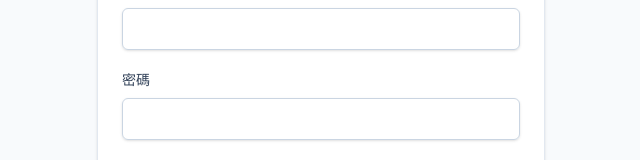
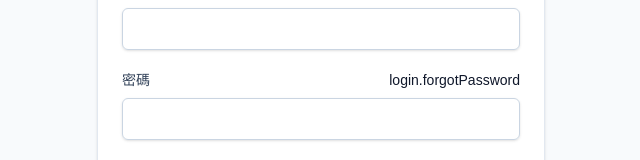
Before and after one commit to FPCLA/Church-admin-web, a Next.js app: page /login in a window 1280 px wide. Shown: the part 346-506 px from the top of the page, without its empty margins (319-959 px from the left). Built offline with nearby package versions, Linux system fonts and the light colour scheme.

Commit message:
Link forgot password from login

```diff
--- a/components/LoginForm.tsx
+++ b/components/LoginForm.tsx
@@ -1,5 +1,6 @@
 "use client";
 
+import Link from "next/link";
 import { useActionState } from "react";
 import { signInWithPassword, type LoginActionState } from "@/app/actions/auth";
 import { useTranslation } from "@/lib/i18n/useTranslation";
@@ -36,12 +37,17 @@ export function LoginForm({
         />
       </div>
       <div className="space-y-2">
+        <div className="flex items-center justify-between gap-3">
           <label
             className="block text-sm font-medium text-slate-700"
             htmlFor="password"
           >
             {t("common.password")}
           </label>
+          <Link className="text-sm text-sky-700" href="/forgot-password">
+            {t("login.forgotPassword")}
+          </Link>
+        </div>
         <input
           className="w-full rounded-md border border-slate-300 px-3 py-2 text-slate-900 shadow-sm outline-none transition focus:border-sky-600 focus:ring-2 focus:ring-sky-100"
           id="password"
```
Lines whose indentation alone changed are shown as unchanged.
